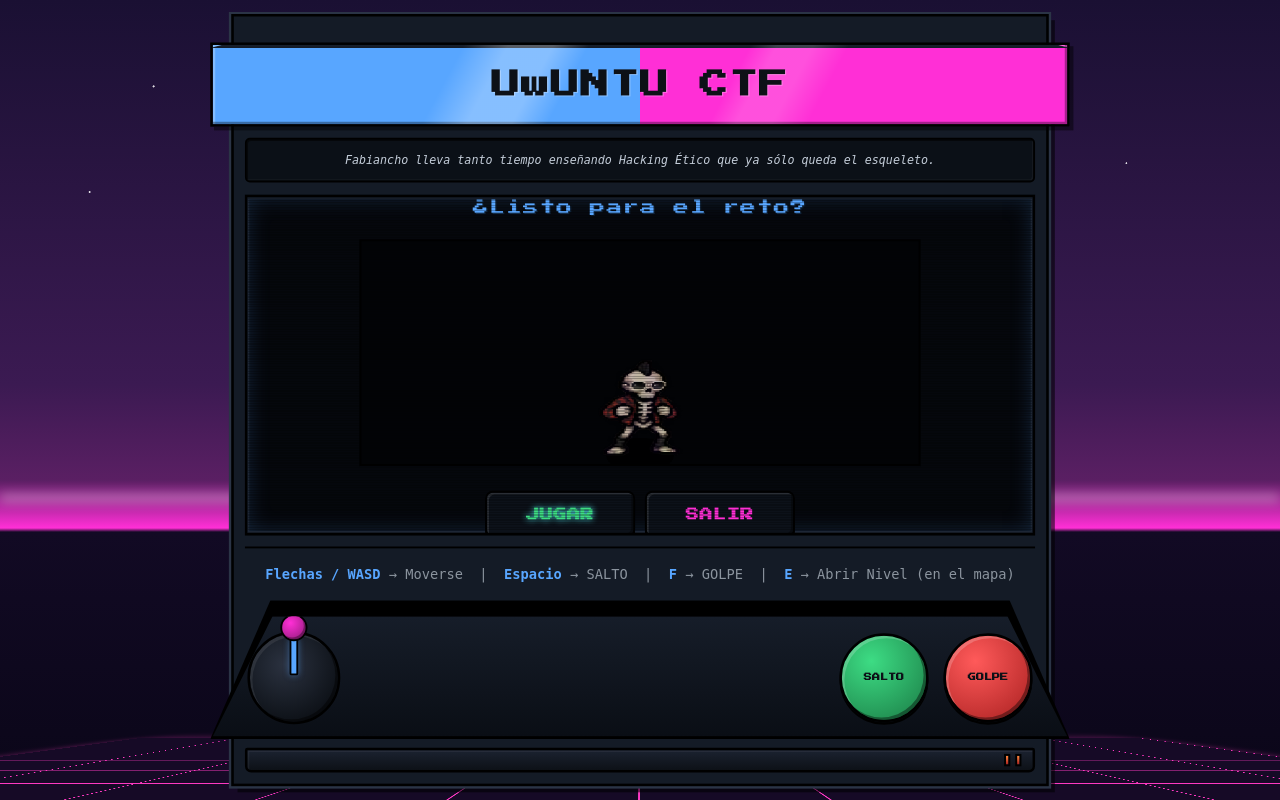
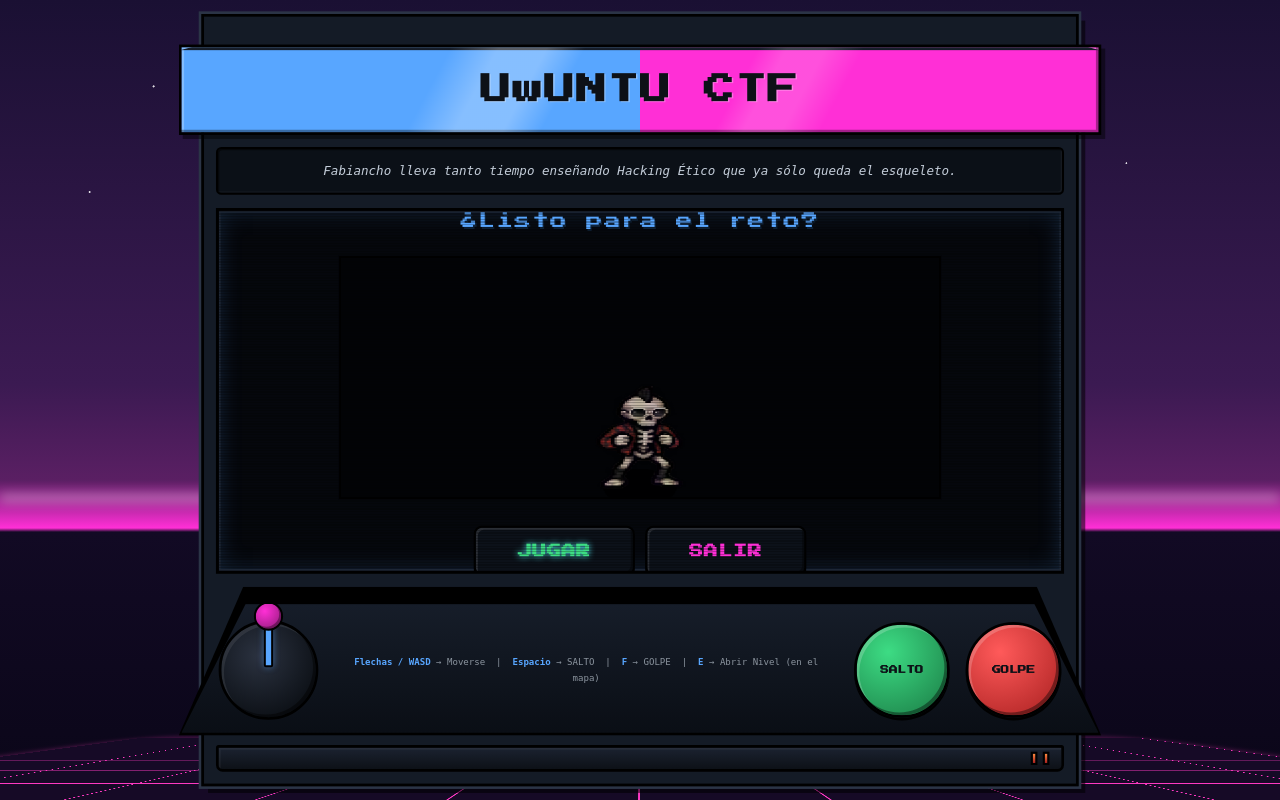
Before and after one commit to KurogamiSenku/Fabianchin, a Flask app: page / in a window 1280 px wide. Run offline with Flask 3, Linux system fonts and the light colour scheme.

Commit message:
Mover la linea de controles dentro del trapecio (index, map, level5)
- base.html: el texto de controles pasa de una linea propia a ir DENTRO del
  trapecio (entre joystick y botones), liberando espacio de pantalla. Es un
  bloque Jinja (controls_help) personalizable por pagina.
- level5: quita la ayuda de debajo del canvas; usa el bloque con sus controles
  propios (Mover / E Abrir terminal / Volver al mapa). Canvas con mas espacio.
- CSS: controls-help dentro del panel va centrado, compacto y sin borde.

Co-Authored-By: Claude Opus 4.8 <noreply@anthropic.com>
Claude-Session: https://claude.ai/code/session_01HwQf6SXTnUaPtbJe4aB213

```diff
--- a/static/css/style.css
+++ b/static/css/style.css
@@ -837,6 +837,11 @@ body.arcade-body{ background:#1a1033; overflow:hidden; }
     box-shadow:inset -3px -3px 0 rgba(0,0,0,.4), inset 3px 3px 0 rgba(255,255,255,.12); }
 
 .arcade-body .arcade-controls-help{ border-top:3px solid #000; font-size:1.7em; line-height:2; padding-top:20px; }
+/* ...pero DENTRO del trapecio va centrado, compacto y sin borde/divisor */
+.arcade-body .arcade-panel .arcade-controls-help{
+    border-top:none; padding-top:0; margin:0 18px; flex:1 1 auto; min-width:0;
+    font-size:1.05em; line-height:1.7; text-align:center; align-self:center;
+}
 
 /* Textos del MAPA más grandes (HUD y popup de nivel) */
 .arcade-body .hud-map{ font-size:1.8em; }
--- a/templates/base.html
+++ b/templates/base.html
@@ -32,19 +32,21 @@
             {% block content %}{% endblock %}
         </div>
 
-        <!-- Explicación de controles actualizada -->
-        <div class="arcade-controls-help">
-            <strong>Flechas / WASD</strong> → Moverse &nbsp;|&nbsp;
-            <strong>Espacio</strong> → SALTO &nbsp;|&nbsp;
-            <strong>F</strong> → GOLPE &nbsp;|&nbsp;
-            <strong>E</strong> → Abrir Nivel (en el mapa)
-        </div>
-
         <div class="panel-frame">
         <div class="arcade-panel">
             <div class="joystick-base" id="joystick-base">
                 <div class="joystick-stick" id="joystick-stick"></div>
                 <div class="joystick-ball" id="joystick-ball"></div>
+            </div>
+
+            <!-- Controles DENTRO del trapecio (ahorra espacio de pantalla) -->
+            <div class="arcade-controls-help">
+            {% block controls_help %}
+                <strong>Flechas / WASD</strong> → Moverse &nbsp;|&nbsp;
+                <strong>Espacio</strong> → SALTO &nbsp;|&nbsp;
+                <strong>F</strong> → GOLPE &nbsp;|&nbsp;
+                <strong>E</strong> → Abrir Nivel (en el mapa)
+            {% endblock %}
             </div>
 
             <div class="arcade-buttons">
```
Also changed, not shown: templates/levels/bomberman.html (+7 -7 lines).
